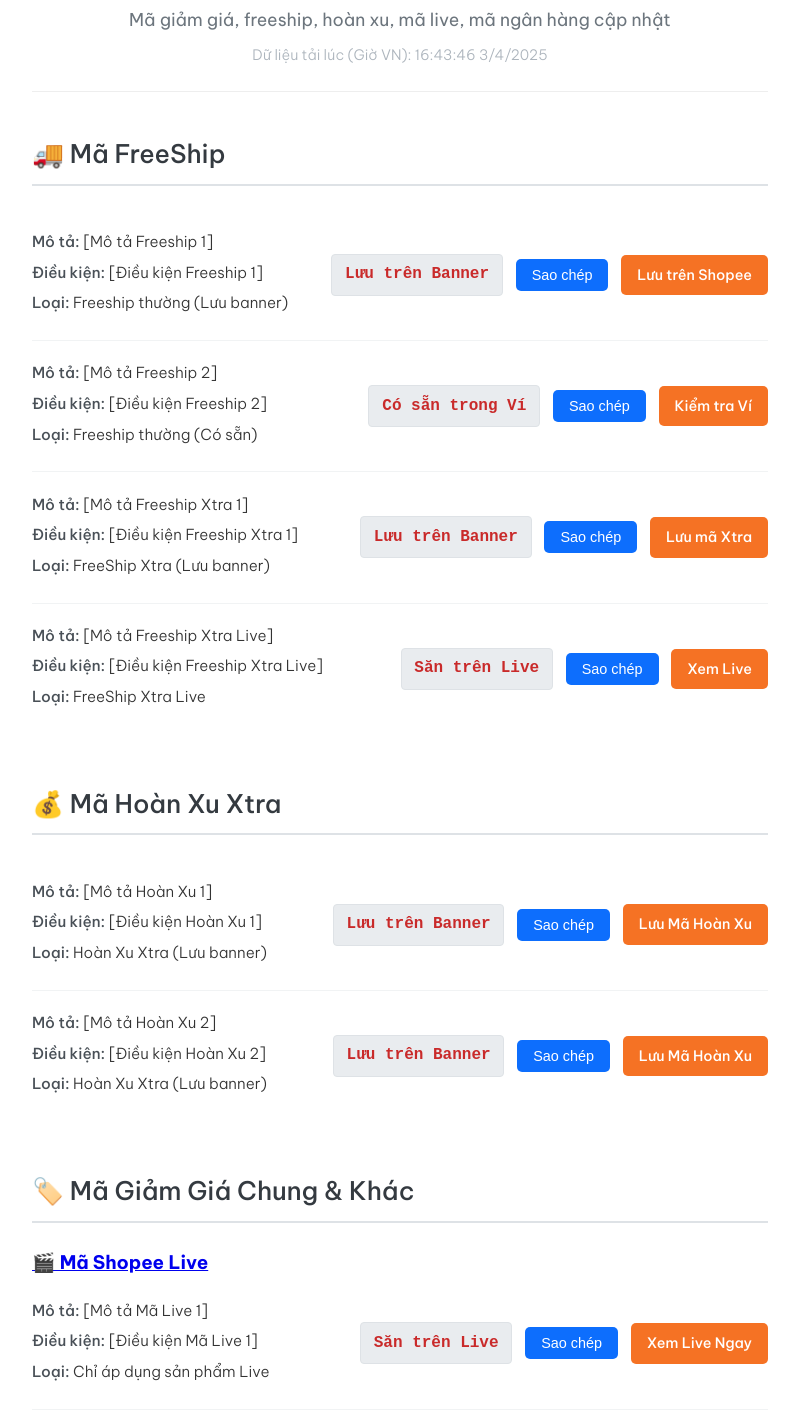
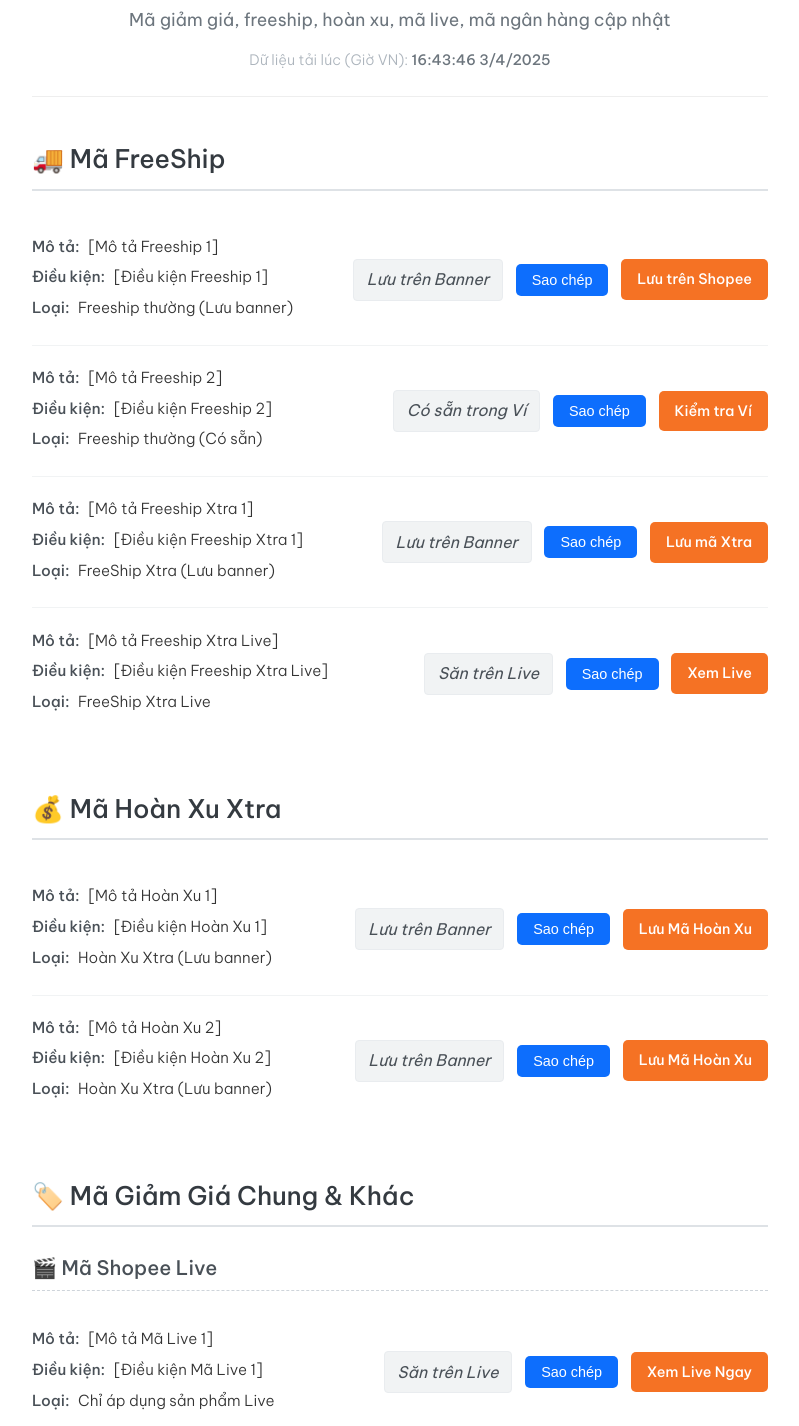
Before and after one commit to diepvantien/Voucher-Shopee, a plain HTML site: page index.html in a window 1280 px wide. Shown: the part 119-1545 px from the top of the page, without its empty margins (240-1039 px from the left). Drawn offline with Linux system fonts and the light colour scheme.

Commit message:
Update style.css

```diff
--- a/style.css
+++ b/style.css
@@ -47,7 +47,11 @@ header h1 {
 .last-updated {
     font-size: 0.9rem;
     color: #adb5bd;
-    margin-top: 0.5rem;
+    margin-top: 0.8rem; /* Tăng khoảng cách với dòng trên */
+}
+.last-updated span {
+    font-weight: 500;
+    color: #6c757d;
 }
 
 
@@ -79,6 +83,26 @@ section h2 a:hover {
     color: #0d6efd; /* Màu xanh dương khi hover */
 }
 
+section h3 {
+    font-size: 1.25rem;
+    color: #495057;
+    margin-top: 2.5rem; /* Khoảng cách trên cho tiêu đề phụ */
+    margin-bottom: 1rem;
+    font-weight: 500;
+    padding-bottom: 0.3rem;
+    border-bottom: 1px dashed #ced4da; /* Kẻ ngang nét đứt cho tiêu đề phụ */
+}
+section h3:first-of-type {
+     margin-top: 0; /* Không cách lề trên cho h3 đầu tiên trong section */
+}
+section h3 a {
+    color: inherit;
+    text-decoration: none;
+}
+section h3 a:hover {
+    color: #0d6efd;
+}
+
 
 /* --- Voucher Item --- */
 .voucher-item {
@@ -92,7 +116,7 @@ section h2 a:hover {
 }
 
 .voucher-item:last-child {
-    border-bottom: none; /* Bỏ đường kẻ cho item cuối cùng */
+    border-bottom: none; /* Bỏ đường kẻ cho item cuối cùng trong một nhóm */
 }
 
 .voucher-info p {
@@ -103,6 +127,7 @@ section h2 a:hover {
 .voucher-info strong {
     font-weight: 500; /* Đậm vừa phải cho phần nhấn mạnh */
     color: #495057;
+    margin-right: 5px; /* Khoảng cách nhỏ sau dấu : */
 }
 
 
@@ -128,6 +153,17 @@ section h2 a:hover {
     white-space: nowrap; /* Không xuống dòng mã code */
 }
 
+/* Kiểu riêng cho mã không phải code nhập tay */
+.voucher-code-wrapper span.voucher-code:not([data-clipboard-text]) { /* Target span không có data-clipboard-text */
+     background-color: #f1f3f4;
+     color: #495057;
+     font-weight: normal;
+     font-family: inherit; /* Dùng font thường */
+     font-style: italic;
+     border-color: #e9ecef;
+}
+
+
 .copy-btn, .shopee-link {
     background-color: #0d6efd; /* Màu nút xanh dương */
     color: white;
@@ -137,9 +173,10 @@ section h2 a:hover {
     cursor: pointer;
     font-size: 0.9rem;
     text-decoration: none;
-    transition: background-color 0.2s ease, transform 0.1s ease;
+    transition: background-color 0.2s ease, transform 0.1s ease, opacity 0.3s ease;
     font-weight: 500;
     white-space: nowrap; /* Không xuống dòng chữ trên nút */
+    text-align: center;
 }
 
 .copy-btn:hover, .shopee-link:hover {
@@ -157,6 +194,16 @@ section h2 a:hover {
 .shopee-link:hover {
     background-color: #e06014; /* Cam đậm hơn */
 }
+
+/* Class để ẩn phần tử bằng JavaScript */
+.hidden {
+    display: none !important;
+    /* hoặc có thể dùng opacity và pointer-events nếu muốn hiệu ứng mờ đi thay vì biến mất hẳn */
+    /* opacity: 0;
+    pointer-events: none;
+    transition: opacity 0.3s ease; */
+}
+
 
 /* --- Footer --- */
 footer {
@@ -199,6 +246,9 @@ footer a:hover {
     section h2 {
         font-size: 1.4rem;
     }
+     section h3 {
+        font-size: 1.15rem;
+    }
 
     .voucher-item {
         flex-direction: column; /* Chuyển thành cột trên màn hình nhỏ */
@@ -210,9 +260,15 @@ footer a:hover {
        width: 100%; /* Chiếm hết chiều rộng */
        justify-content: flex-start; /* Căn trái các nút */
        margin-top: 0.5rem;
+       gap: 0.6rem; /* Giảm khoảng cách nút trên mobile */
     }
 
     .copy-btn, .shopee-link {
-       padding: 0.6rem 1rem; /* Tăng padding cho dễ bấm */
+       padding: 0.6rem 0.8rem; /* Điều chỉnh padding nút */
+       font-size: 0.85rem;
+    }
+     .voucher-code {
+        font-size: 0.95rem;
+        padding: 0.3rem 0.6rem;
     }
 }
```
